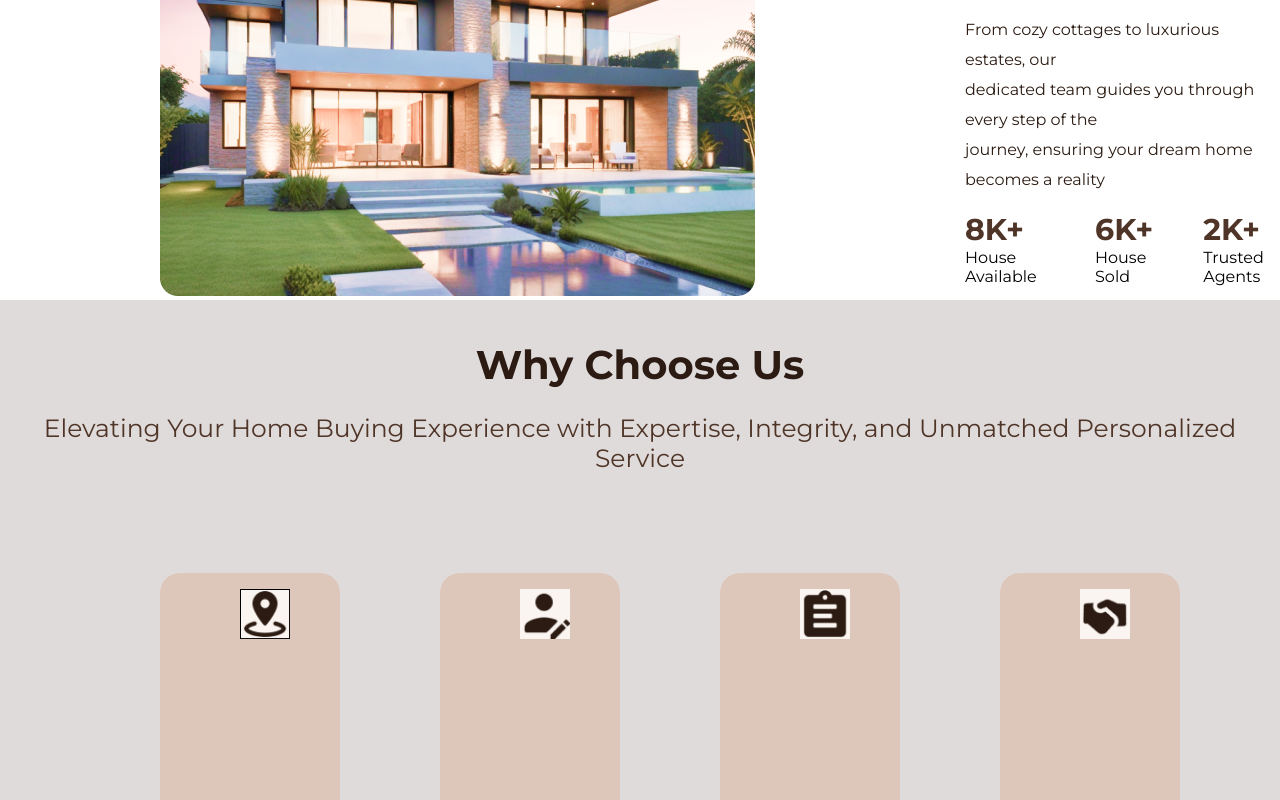
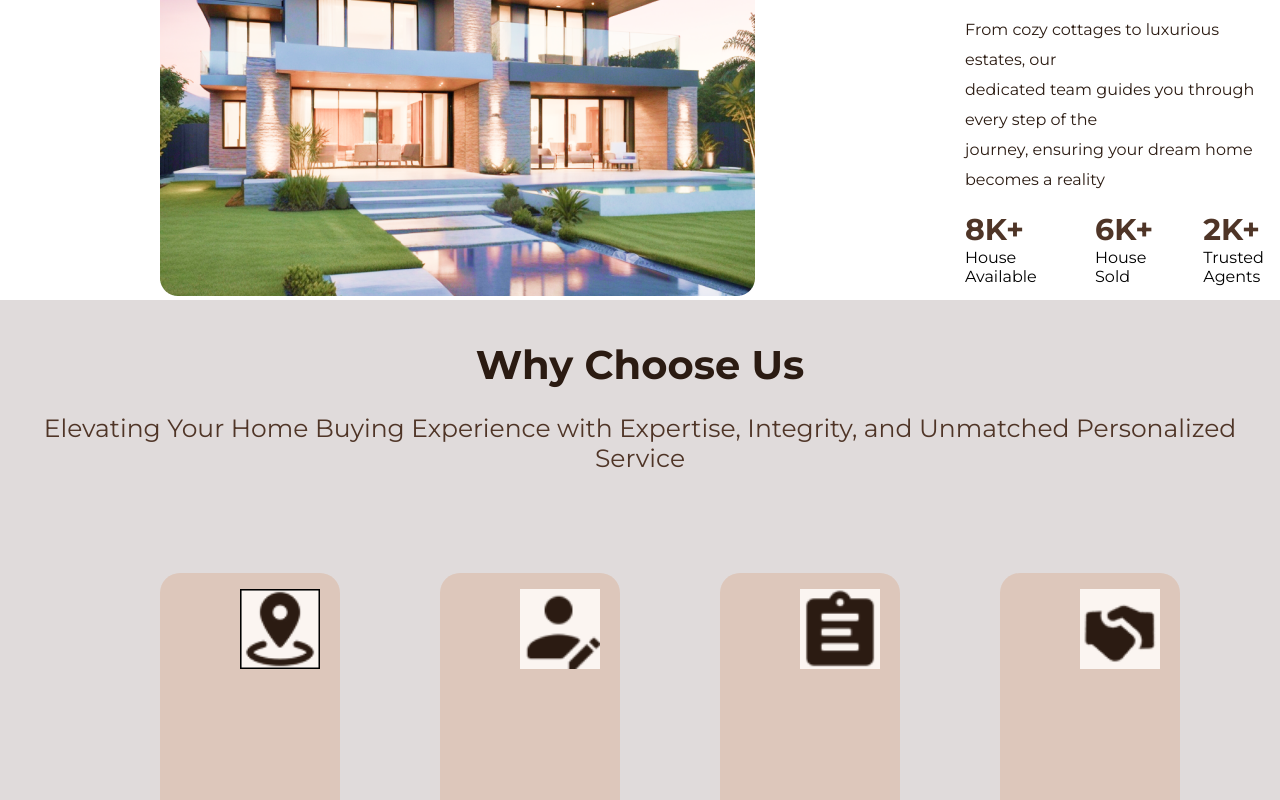
Before and after one commit to gabrieljcoutinho/Projeto-Dwello, a React (Create React App) app: page / in a window 1280 px wide. Shown: the part 884-1684 px from the top of the page. Built offline with nearby package versions, Linux system fonts and the light colour scheme.

Commit message:
teste tamnho da img

```diff
--- a/src/Css/WhyChoose.css
+++ b/src/Css/WhyChoose.css
@@ -35,7 +35,7 @@
 
 .divDaFlexBox img {
     background-color: #FBF5F1;
-    width: 50px;
+    width: 80px;
 }
 
 .movimentacaoDaImg {
```
